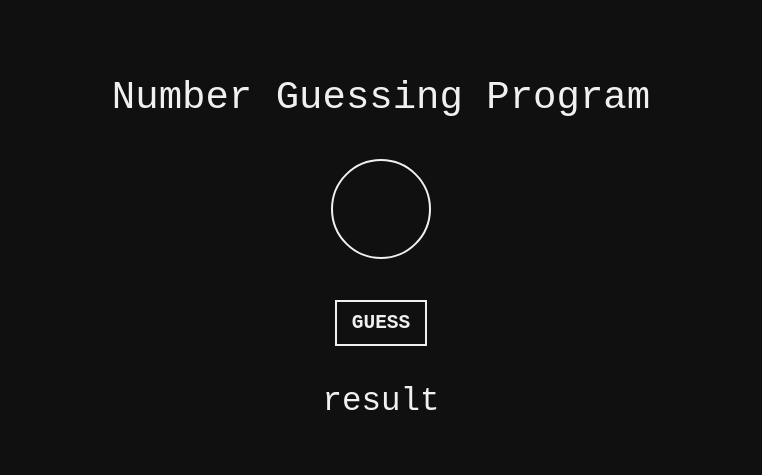
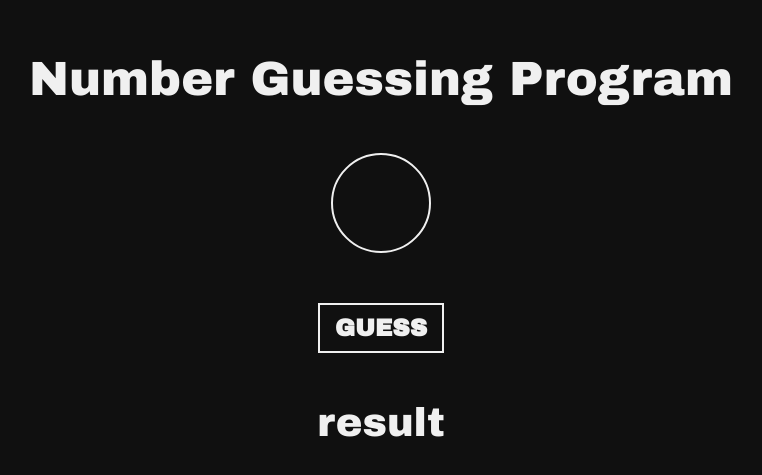
Before and after one commit to darklowlyx/num-guessing-program, a plain HTML site: page index.html in a window 1280 px wide. Shown: the part 151-626 px from the top of the page, without its empty margins (259-1021 px from the left). Drawn offline with Linux system fonts and the light colour scheme.

Commit message:
version 0.4

```diff
--- a/css/style.css
+++ b/css/style.css
@@ -8,7 +8,7 @@
 * {
 	background-color: var(--black);
 	color: var(--white);
-	font-family: monospace;
+	font-family: "Archivo Black", Arial, sans-serif;
 
 }
 
--- a/index.html
+++ b/index.html
@@ -5,6 +5,7 @@
 	<meta charset="UTF-8">
 	<meta http-equiv="X-UA-Compatible" content="IE=edge">
 	<meta name="viewport" content="width=device-width, initial-scale=1.0, maximum-scale=1.0, user-scalable=1.0">
+	<link href="https://fonts.googleapis.com/css?family=Archivo+Black:regular" rel="stylesheet" />
 	<link rel="stylesheet" href="css/style.css">
 	<link rel="shortcut icon" href="#" />
 	<title></title>
```
